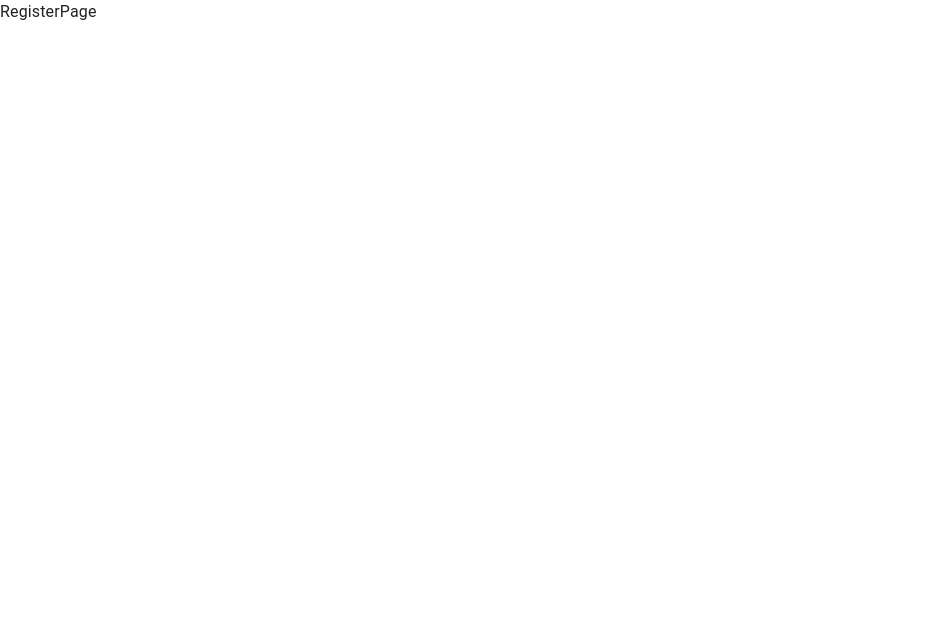
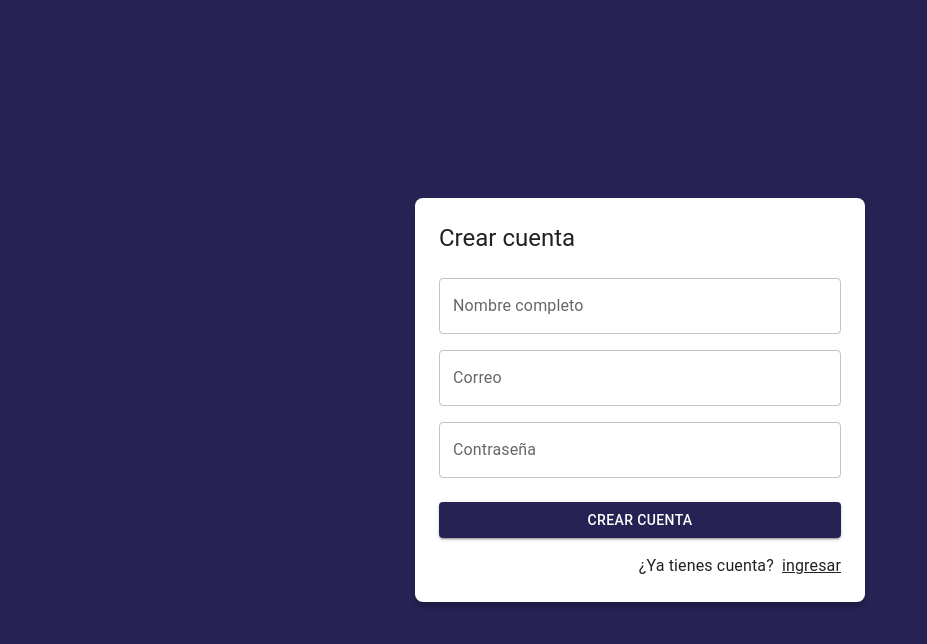
Before and after one commit to rocatoro18/daily-app, a React (Vite) app: page /auth/register in a window 1280 px wide. Shown: the top 644 px of the page, without its empty margins (0-927 px from the left). Built offline with nearby package versions, Linux system fonts and the light colour scheme.

Commit message:
AuthLayout

```diff
--- /dev/null
+++ b/src/auth/layout/AuthLayout.jsx
@@ -0,0 +1,32 @@
+import { Grid, Typography } from '@mui/material';
+
+export const AuthLayout = ({children, title = ''}) => {
+    return (
+        <Grid
+            container
+            spacing={0}
+            direction="column"
+            alignItems="center"
+            justifyContent="center"
+            sx={{minHeight:'100vh',backgroundColor:'primary.main',padding: 4}}
+        >
+
+        <Grid item
+            className='box-shadow'
+            xs={3}
+            sx={{
+                width:{sm:450},
+                backgroundColor:'white',
+                padding:3,
+                borderRadius:2
+            }}
+        >
+            <Typography variant='h5' sx={{mb:1}}>{title}</Typography>
+
+                {children}
+
+            </Grid>
+
+        </Grid>
+    )
+}
--- a/src/auth/pages/LoginPage.jsx
+++ b/src/auth/pages/LoginPage.jsx
@@ -2,26 +2,12 @@
 
 import { Google } from '@mui/icons-material';
 import { Button, Grid, Link, TextField, Typography } from '@mui/material';
+import { AuthLayout } from '../layout/AuthLayout';
 
 
 export const LoginPage = () => {
     return (
-        <Grid
-            container
-            spacing={0}
-            direction="column"
-            alignItems="center"
-            justifyContent="center"
-            sx={{minHeight:'100vh',backgroundColor:'primary.main',padding: 4}}
-        >
-
-        <Grid item
-            className='box-shadow'
-            xs={3}
-            sx={{backgroundColor:'white',padding:3,borderRadius:2}}
-        >
-            <Typography variant='h5' sx={{mb:1}}>Login</Typography>
-
+        <AuthLayout title="Login">
             <form>
                 <Grid container>
                     <Grid item xs={12} sx={{marginTop:2}}>
@@ -64,8 +50,6 @@
                 </Grid>
             </form>
 
-        </Grid>
-
-        </Grid>
+        </AuthLayout>
     )
 }
--- a/src/auth/pages/RegisterPage.jsx
+++ b/src/auth/pages/RegisterPage.jsx
@@ -1,6 +1,57 @@
+import {Link as RouterLink} from 'react-router-dom';
+import { Button, Grid, Link, TextField, Typography } from '@mui/material';
+import { AuthLayout } from '../layout/AuthLayout';
+import { Google } from '@mui/icons-material';
 
 export const RegisterPage = () => {
     return (
-        <div>RegisterPage</div>
+        <AuthLayout title="Crear cuenta">
+            <form>
+                <Grid container>
+
+                    <Grid item xs={12} sx={{marginTop:2}}>
+                        <TextField
+                        label="Nombre completo"
+                        type="text"
+                        placeholder="Nombre completo"
+                        fullWidth
+                        />
+                    </Grid>
+
+                    <Grid item xs={12} sx={{marginTop:2}}>
+                        <TextField
+                        label="Correo"
+                        type="email"
+                        placeholder="correo@google.com"
+                        fullWidth
+                        />
+                    </Grid>
+                    <Grid item xs={12} sx={{marginTop:2}}>
+                        <TextField
+                        label="Contraseña"
+                        type="password"
+                        placeholder="Contraseña"
+                        fullWidth
+                        />
+                    </Grid>
+
+                    <Grid container spacing={2} sx={{mb:2, mt:1}}>
+                        <Grid item xs={12}>
+                            <Button variant='contained' fullWidth>
+                                Crear cuenta
+                            </Button>
+                        </Grid>
+                    </Grid>
+
+                    <Grid container direction='row' justifyContent='end'>
+                        <Typography sx={{mr:1}}>¿Ya tienes cuenta?</Typography>
+                        <Link component={RouterLink} color='inherit' to="/auth/login">
+                            ingresar
+                        </Link>
+                    </Grid>
+
+                </Grid>
+            </form>
+        </AuthLayout>
     )
 }
```
